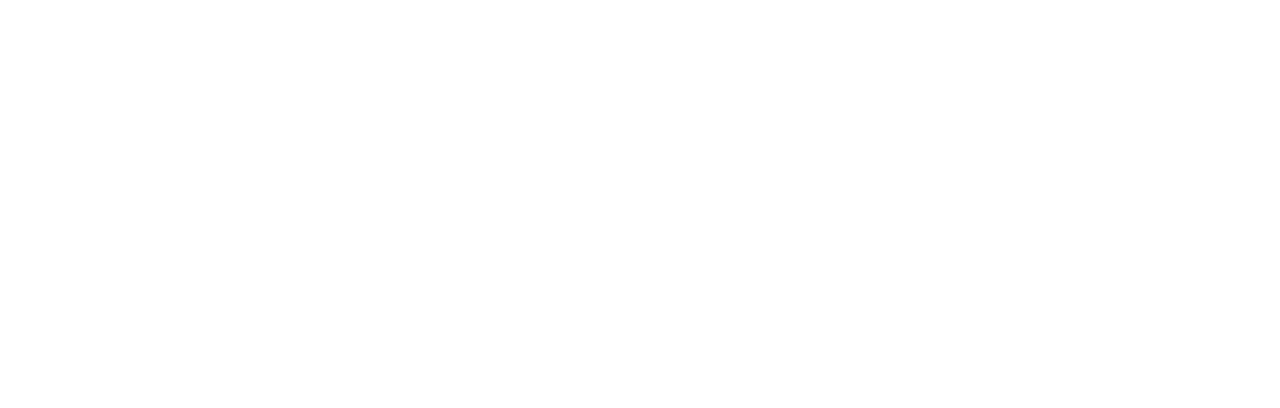
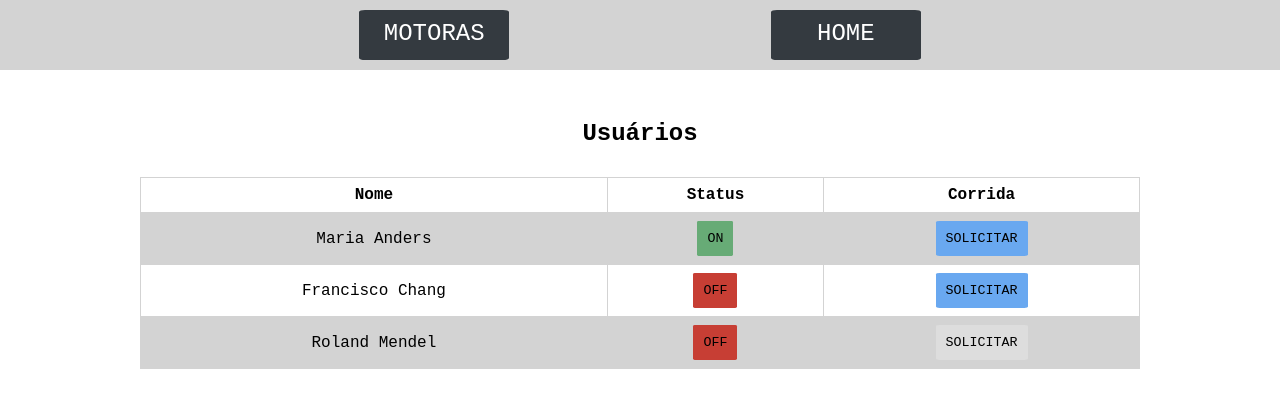
Before and after one commit to f-gi/Uber-das-meninas, a plain HTML site: page view/usuarios.html in a window 1280 px wide. Drawn offline with Linux system fonts and the light colour scheme.

Commit message:
View de usuários pronta

```diff
--- a/view/assets/style.css
+++ b/view/assets/style.css
@@ -16,28 +16,6 @@ header{
   text-align: center;
 }
 
-.center{
-  text-align: center;
-  margin: 0 auto;
-}
-
-.btn{
-  background-color: #69A8F0;
-  color: black;
-  text-transform: uppercase;
-  font-size: 1.5em;
-  display: inline-block;
-  padding: 10px;
-  border-radius: 4%;
-  height: 30px;
-  width: 130px;
-  margin: 0 10%;
-}
-
-.btn:hover{
-  background-color: #4D7BB0;
-}
-
 table {
   font-family: arial, sans-serif;
   border-collapse: collapse;
@@ -54,3 +32,71 @@ td, th {
 tr:nth-child(even) {
   background-color: lightgray;
 }
+
+.center{
+  text-align: center;
+  margin: 0 auto;
+}
+
+.usuarios{
+  width: 1000px;
+}
+
+.btn{
+  color: black;
+  text-transform: uppercase;
+  text-align: center;
+  border-radius: 4%;
+  border: 0;
+  cursor: pointer;
+  padding: 10px;
+}
+
+.he{
+  background-color:#343A40;
+  color: black;
+  font-size: 1.5em;
+  display: inline-block;
+  height: 30px;
+  width: 130px;
+  margin: 0 10%;
+  color: white;
+}
+
+.he:hover{
+  background-color: #23272B;
+}
+
+.on{
+  background-color:#67AB76;
+
+}
+
+.on:hover{
+  background-color:#5D9B6B;
+}
+
+.of{
+  background-color:#C73E34;
+}
+
+.of:hover{
+  background-color:#912D26;
+}
+
+.soli{
+  background-color: #69A8F0;
+}
+
+.soli:hover{
+  background-color: #4D7BB0;
+}
+
+.des{
+  background-color: #DDDDDD;
+  cursor: not-allowed;
+}
+
+.des:hover{
+  background-color: #DDDDDD;
+}
--- a/view/usuarios.html
+++ b/view/usuarios.html
@@ -0,0 +1,65 @@
+<!DOCTYPE html>
+<html lang="en">
+<head>
+  <meta charset="UTF-8">
+  <meta name="viewport" content="width=device-width, initial-scale=1.0">
+  <meta http-equiv="X-UA-Compatible" content="ie=edge">
+  <link href="assets/style.css" rel="stylesheet">
+  <title>Uber das meninas | Usuários</title>
+</head>
+<body>
+  <header>
+    <a href="" class="btn he">Motoras</a>
+    <a href="" class="btn he">Home</a>
+  </header>
+  <section class="usuarios center">
+    <h1 class="center">Usuários</h1>
+    <table class="center">
+      <tr>
+        <th>Nome</th>
+        <th>Status</th>
+        <th>Corrida</th>
+      </tr>
+      <!-- cada tr vai ser injetado dinamicamente com php -->
+      <tr>
+        <td>Maria Anders</td>
+        <td>
+          <form>
+            <input type="submit" class="btn on" value="ON">
+          </form>
+        </td>
+        <td>
+          <form>
+            <input type="submit" class="btn soli" value="Solicitar">
+          </form>
+        </td>
+      </tr>
+      <tr>
+        <td>Francisco Chang</td>
+        <td>
+          <form>
+            <input type="submit" class="btn of" value="OFF">
+          </form>
+        </td>
+        <td>
+          <form>
+            <input type="submit" class="btn soli" value="Solicitar">
+          </form>
+        </td>
+      </tr>
+      <tr>
+        <td>Roland Mendel</td>
+        <td>
+          <form>
+            <input type="submit" class="btn of" value="OFF">
+          </form>
+        </td>
+        <td>
+          <form>
+            <input type="submit" class="btn soli des" value="Solicitar">
+          </form>
+        </td>
+      </tr>
+  </section>
+</body>
+</html>
```
Also changed, not shown: view/index.html (+2 -2 lines).
